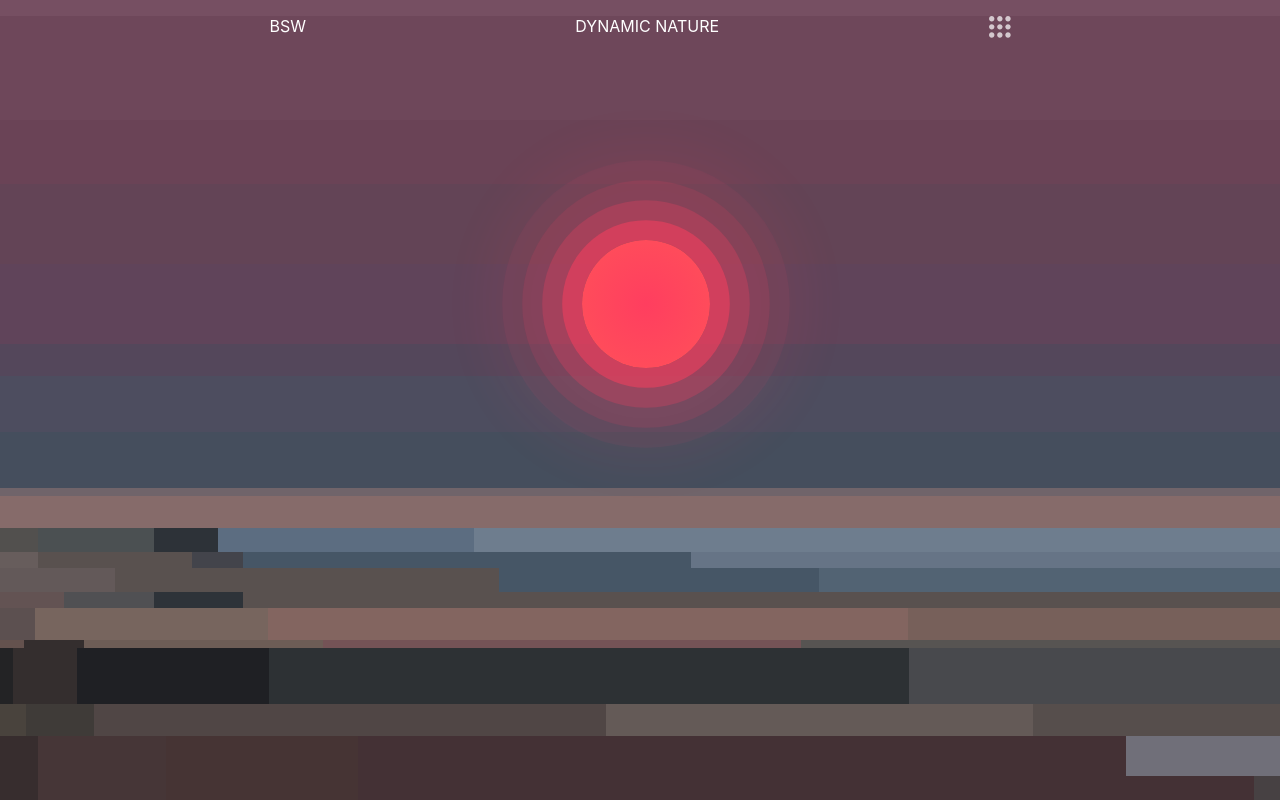
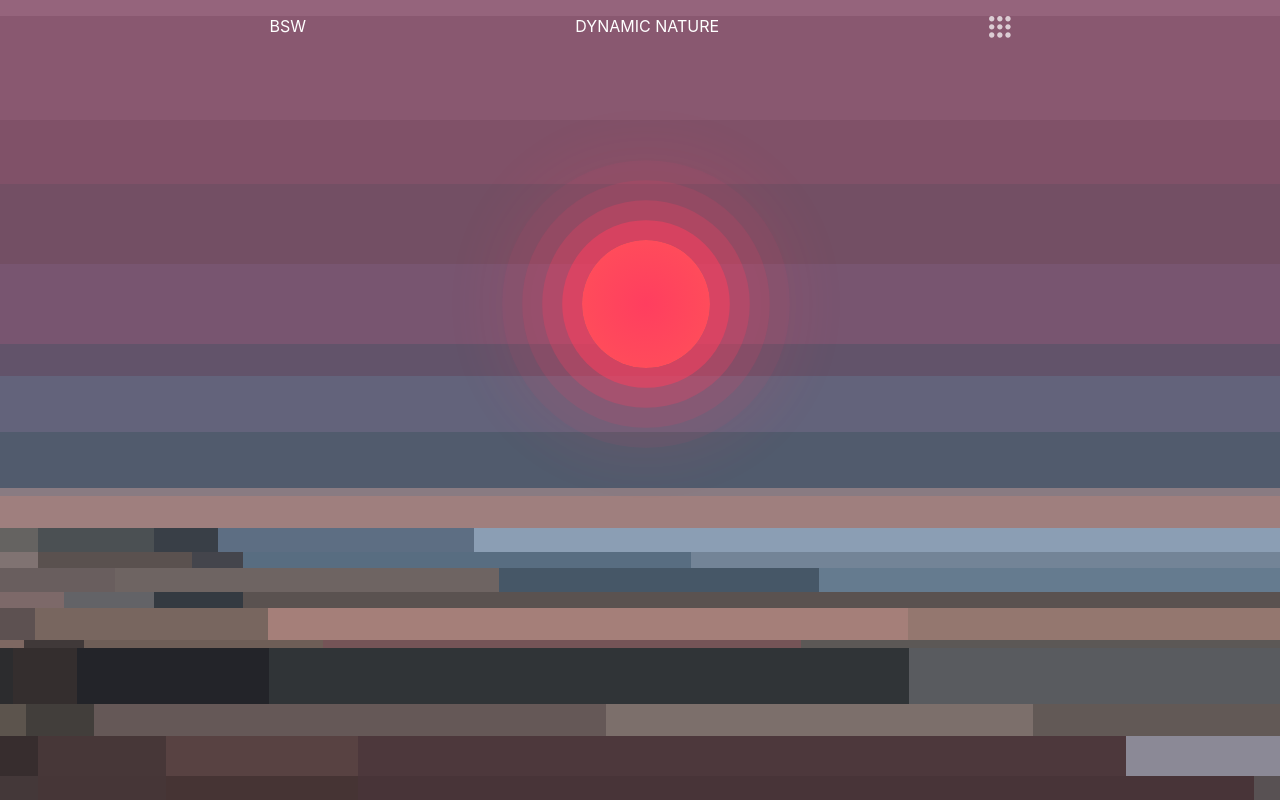
Before and after one commit to bell-sarian/dynamic-nature, a React (Create React App) app: page /OceanSunset in a window 1280 px wide. Built offline with nearby package versions, Linux system fonts and the light colour scheme.

Commit message:
Incorporate keyframe animation to make blocks ✨shimmer✨

```diff
--- a/src/Art/OceanSunset/Block/Block.js
+++ b/src/Art/OceanSunset/Block/Block.js
@@ -1,8 +1,15 @@
-import React, { Component, useState } from "react";
+import React, { Component, useState, useEffect  } from "react";
 import styles from "./Block.css";
 
 export default function Block(props)  {
   const [isHovering, setIsHovering] = useState(false);
+  const [ animateFlag, setAnimateFlag] = useState(false)
+  const [ duration, setDuration ] = useState(props.blockDuration)
+
+  useEffect(() => {
+    setAnimateFlag(true)
+  });
+
   const handleMouseEnter = () => {
     setIsHovering(true);
   };
@@ -10,6 +17,7 @@ export default function Block(props)  {
   const handleMouseLeave = () => {
     setIsHovering(false);
   };
+
 
   const ColorLuminance = (hex, lum) => {
 
@@ -27,6 +35,7 @@ export default function Block(props)  {
       c = Math.round(Math.min(Math.max(0, c + (c * lum)), 255)).toString(16);
       rgb += ("00"+c).substr(c.length);
     }
+    console.log("Lum Hex:" + hex + ", " + lum)
 
     return rgb;
   }
@@ -39,9 +48,9 @@ export default function Block(props)  {
   let keyframes =
     `@-webkit-keyframes ${animationName} {
         0%   { background-color: ${props.blockColor}; }
-        25%  { background-color: ${ColorLuminance(props.blockColor, .25)} }
-        50%  { background-color: ${ColorLuminance(props.blockColor, .4)}}
-        75%  { background-color: ${ColorLuminance(props.blockColor, .55)} }
+        25%  { background-color: ${ColorLuminance(props.blockColor, .10)} }
+        50%  { background-color: ${ColorLuminance(props.blockColor, .20)}}
+        75%  { background-color: ${ColorLuminance(props.blockColor, .30)} }
         100% { background-color: ${props.blockColor}; }
 
     }`;
@@ -49,17 +58,19 @@ export default function Block(props)  {
     styleSheet.insertRule(keyframes, styleSheet.cssRules.length);
 
   const styles = {
-    animationName: animationName,
-    // animationName: isHovering ? animationName: null,
-    backgroundColor: props.blockColor,
-    opacity: isHovering ? .90 : 1,
+    // animationName: animationName,
+    animationName: animateFlag ? animationName : null,
+    background: props.blockColor,
+    backgroundColor: animationName,
+    // opacity: isHovering ? .90 : 1,
     transition: "opacity .7s",
     height: props.blockHeight,
     width: props.blockWidth,
     zIndex: 9,
     display: "flex",
     flexDirection: "row",
-    WebkitAnimation: `pulse ${Math.floor(Math.random() * (40 - 0) + 40)}s linear infinite`,
+    // WebkitAnimation: `pulse ${Math.floor(Math.random() * (2 - 1) + 2)}s linear infinite`,
+    WebkitAnimation: `pulse ${duration}s linear infinite`,
     // keyframesStyle
   }
 
@@ -76,7 +87,7 @@ export default function Block(props)  {
 
   return (
       <div
-        className="block"
+        className={"block-" + props.blockNumber + "-" + props.blockSubNumber}
         onMouseEnter={handleMouseEnter}
         onMouseLeave={handleMouseLeave}
         style={styles}
--- a/src/Art/OceanSunset/OceanSunset.js
+++ b/src/Art/OceanSunset/OceanSunset.js
@@ -10,72 +10,72 @@ export default function OceanSunset()  {
   const [styles, setStyles] = useState(null);
 
     const colors = [
-        [{"color": "#764F62", "color2": "#b37894", "width": "100vw", "height": "2vh"}],
-        [{"color": "#6E475A", "color2": "#705160", "width": "100vw", "height": "13vh"}],
-        [{"color": "#6A4356", "color2": "#6A4390", "width": "100vw", "height": "8vh"}],
-        [{"color": "#634456", "color2": "#632456", "width": "100vw", "height": "10vh"}],
-        [{"color": "#60445A", "width": "100vw", "height": "10vh"}],
-        [{"color": "#54475B", "width": "100vw", "height": "4vh"}],
-        [{"color": "#4D4D5F", "width": "100vw", "height": "7vh"}],
-        [{"color": "#454E5D", "width": "100vw", "height": "7vh"}],
-        [{"color": "#70646A", "width": "100vw", "height": "1vh"}],
-        [{"color": "#866B6A", "width": "100vw", "height": "4vh"}],
-        [{"color": "#52504E", "width": "3vw", "height": "3vh"},
-          {"color": "#4B5052", "width": "9vw", "height": "3vh"},
-          {"color": "#2D3238", "width": "5vw", "height": "3vh"},
-          {"color": "#5C6D81", "width": "20vw", "height": "3vh"},
-          {"color": "#6E7D8E", "width": "63vw", "height": "3vh"},
+        [{"color": "#764F62", "duration": "12", "width": "100vw", "height": "2vh"}],
+        [{"color": "#6E475A", "duration": "10", "width": "100vw", "height": "13vh"}],
+        [{"color": "#6A4356", "duration": "15", "width": "100vw", "height": "8vh"}],
+        [{"color": "#634456", "duration": "20", "width": "100vw", "height": "10vh"}],
+        [{"color": "#60445A", "duration": "13", "width": "100vw", "height": "10vh"}],
+        [{"color": "#54475B", "duration": "19", "width": "100vw", "height": "4vh"}],
+        [{"color": "#4D4D5F", "duration": "11", "width": "100vw", "height": "7vh"}],
+        [{"color": "#454E5D", "duration": "19", "width": "100vw", "height": "7vh"}],
+        [{"color": "#70646A", "duration": "14", "width": "100vw", "height": "1vh"}],
+        [{"color": "#866B6A", "duration": "17", "width": "100vw", "height": "4vh"}],
+        [{"color": "#52504E", "duration": "5", "width": "3vw", "height": "3vh"},
+          {"color": "#4B5052", "duration": "4", "width": "9vw", "height": "3vh"},
+          {"color": "#2D3238", "duration": "3", "width": "5vw", "height": "3vh"},
+          {"color": "#5C6D81", "duration": "2", "width": "20vw", "height": "3vh"},
+          {"color": "#6E7D8E", "duration": "3", "width": "63vw", "height": "3vh"},
         ],
-        [{"color": "#675D5C", "width": "3vw", "height": "2vh"},
-          {"color": "#59514F", "width": "12vw", "height": "2vh"},
-          {"color": "#43444B", "width": "4vw", "height": "2vh"},
-          {"color": "#465666", "width": "35vw", "height": "2vh"},
-          {"color": "#667486", "width": "46vw", "height": "2vh"},
+        [{"color": "#675D5C", "duration": "5", "width": "3vw", "height": "2vh"},
+          {"color": "#59514F", "duration": "4", "width": "12vw", "height": "2vh"},
+          {"color": "#43444B", "duration": "2", "width": "4vw", "height": "2vh"},
+          {"color": "#465666", "duration": "3", "width": "35vw", "height": "2vh"},
+          {"color": "#667486", "duration": "6", "width": "46vw", "height": "2vh"},
         ],
-        [{"color": "#635959", "width": "9vw", "height": "3vh"},
-          {"color": "#59514F", "width": "30vw", "height": "3vh"},
-          {"color": "#465666", "width": "25vw", "height": "3vh"},
-          {"color": "#526373", "width": "36vw", "height": "3vh"},
+        [{"color": "#635959", "duration": "7", "width": "9vw", "height": "3vh"},
+          {"color": "#59514F", "duration": "5", "width": "30vw", "height": "3vh"},
+          {"color": "#465666", "duration": "4", "width": "25vw", "height": "3vh"},
+          {"color": "#526373", "duration": "5", "width": "36vw", "height": "3vh"},
         ],
-        [{"color": "#635353", "width": "5vw", "height": "2vh"},
-          {"color": "#505053", "width": "7vw", "height": "2vh"},
-          {"color": "#2E3339", "width": "7vw", "height": "2vh"},
-          {"color": "#59514F", "width": "81vw", "height": "2vh"},
+        [{"color": "#635353", "duration": "3", "width": "5vw", "height": "2vh"},
+          {"color": "#505053", "duration": "5", "width": "7vw", "height": "2vh"},
+          {"color": "#2E3339", "duration": "6", "width": "7vw", "height": "2vh"},
+          {"color": "#59514F", "duration": "2", "width": "81vw", "height": "2vh"},
         ],
-        [{"color": "#5C5050", "width": "3vw", "height": "4vh"},
-          {"color": "#77655E", "width": "20vw", "height": "4vh"},
-          {"color": "#836560", "width": "55vw", "height": "4vh"},
-          {"color": "#77605A", "width": "32vw", "height": "4vh"},
+        [{"color": "#5C5050", "duration": "2", "width": "3vw", "height": "4vh"},
+          {"color": "#77655E", "duration": "4", "width": "20vw", "height": "4vh"},
+          {"color": "#836560", "duration": "3", "width": "55vw", "height": "4vh"},
+          {"color": "#77605A", "duration": "5", "width": "32vw", "height": "4vh"},
         ],
-        [{"color": "#64524E", "width": "2vw", "height": "1vh"},
-          {"color": "#342E2E", "width": "5vw", "height": "1vh"},
-          {"color": "#6D5D56", "width": "20vw", "height": "1vh"},
-          {"color": "#745356", "width": "40vw", "height": "1vh"},
-          {"color": "#575452", "width": "40vw", "height": "1vh"},
+        [{"color": "#64524E", "duration": "3", "width": "2vw", "height": "1vh"},
+          {"color": "#342E2E", "duration": "5", "width": "5vw", "height": "1vh"},
+          {"color": "#6D5D56", "duration": "2", "width": "20vw", "height": "1vh"},
+          {"color": "#745356", "duration": "4", "width": "40vw", "height": "1vh"},
+          {"color": "#575452", "duration": "7", "width": "40vw", "height": "1vh"},
         ],
-        [{"color": "#232325", "width": "1vw", "height": "7vh"},
-          {"color": "#342E2E", "width": "5vw", "height": "7vh"},
-          {"color": "#1F2024", "width": "15vw", "height": "7vh"},
-          {"color": "#2D3134", "width": "50vw", "height": "7vh"},
-          {"color": "#48494D", "width": "29vw", "height": "7vh"},
+        [{"color": "#232325", "duration": "5", "width": "1vw", "height": "7vh"},
+          {"color": "#342E2E", "duration": "4", "width": "5vw", "height": "7vh"},
+          {"color": "#1F2024", "duration": "6", "width": "15vw", "height": "7vh"},
+          {"color": "#2D3134", "duration": "7", "width": "50vw", "height": "7vh"},
+          {"color": "#48494D", "duration": "5", "width": "29vw", "height": "7vh"},
         ],
-        [{"color": "#49433D", "width": "3vw", "height": "4vh"},
-          {"color": "#3F3B38", "width": "8vw", "height": "4vh"},
-          {"color": "#504645", "width": "60vw", "height": "4vh"},
-          {"color": "#645A57", "width": "50vw", "height": "4vh"},
-          {"color": "#564E4C", "width": "29vw", "height": "4vh"},
+        [{"color": "#49433D", "duration": "3", "width": "3vw", "height": "4vh"},
+          {"color": "#3F3B38", "duration": "7", "width": "8vw", "height": "4vh"},
+          {"color": "#504645", "duration": "3", "width": "60vw", "height": "4vh"},
+          {"color": "#645A57", "duration": "5", "width": "50vw", "height": "4vh"},
+          {"color": "#564E4C", "duration": "6", "width": "29vw", "height": "4vh"},
         ],
-        [{"color": "#372D2E", "width": "3vw", "height": "5vh"},
-          {"color": "#463637", "width": "10vw", "height": "5vh"},
-          {"color": "#463434", "width": "15vw", "height": "5vh"},
-          {"color": "#443135", "width": "60vw", "height": "5vh"},
-          {"color": "#706F79", "width": "12vw", "height": "5vh"},
+        [{"color": "#372D2E", "duration": "4", "width": "3vw", "height": "5vh"},
+          {"color": "#463637", "duration": "2", "width": "10vw", "height": "5vh"},
+          {"color": "#463434", "duration": "3", "width": "15vw", "height": "5vh"},
+          {"color": "#443135", "duration": "6", "width": "60vw", "height": "5vh"},
+          {"color": "#706F79", "duration": "5", "width": "12vw", "height": "5vh"},
         ],
-        [{"color": "#372D2E", "width": "3vw", "height": "3vh"},
-          {"color": "#463637", "width": "10vw", "height": "3vh"},
-          {"color": "#463434", "width": "15vw", "height": "3vh"},
-          {"color": "#443135", "width": "70vw", "height": "3vh"},
-          {"color": "#474143", "width": "2vw", "height": "3vh"},
+        [{"color": "#372D2E", "duration": "5", "width": "3vw", "height": "3vh"},
+          {"color": "#463637", "duration": "4", "width": "10vw", "height": "3vh"},
+          {"color": "#463434", "duration": "8", "width": "15vw", "height": "3vh"},
+          {"color": "#443135", "duration": "7", "width": "70vw", "height": "3vh"},
+          {"color": "#474143", "duration": "5", "width": "2vw", "height": "3vh"},
         ],
 
     ]
@@ -92,7 +92,7 @@ export default function OceanSunset()  {
               {items.map((subItems, subIndex) => {
 
                 return (
-                  <Block key={index + "-" + subIndex} blockNumber={index} blockSubNumber={subIndex} blockColor={subItems.color} blockSecondColor={subItems.color2} blockWidth={subItems.width} blockHeight={subItems.height} blockHover={subItems.hoverColor}/>
+                  <Block  key={index + "-" + subIndex} blockNumber={index} blockSubNumber={subIndex} blockColor={subItems.color} blockSecondColor={subItems.color2} blockWidth={subItems.width} blockHeight={subItems.height} blockDuration={subItems.duration}/>
                 )
               })}
             </div>
```
